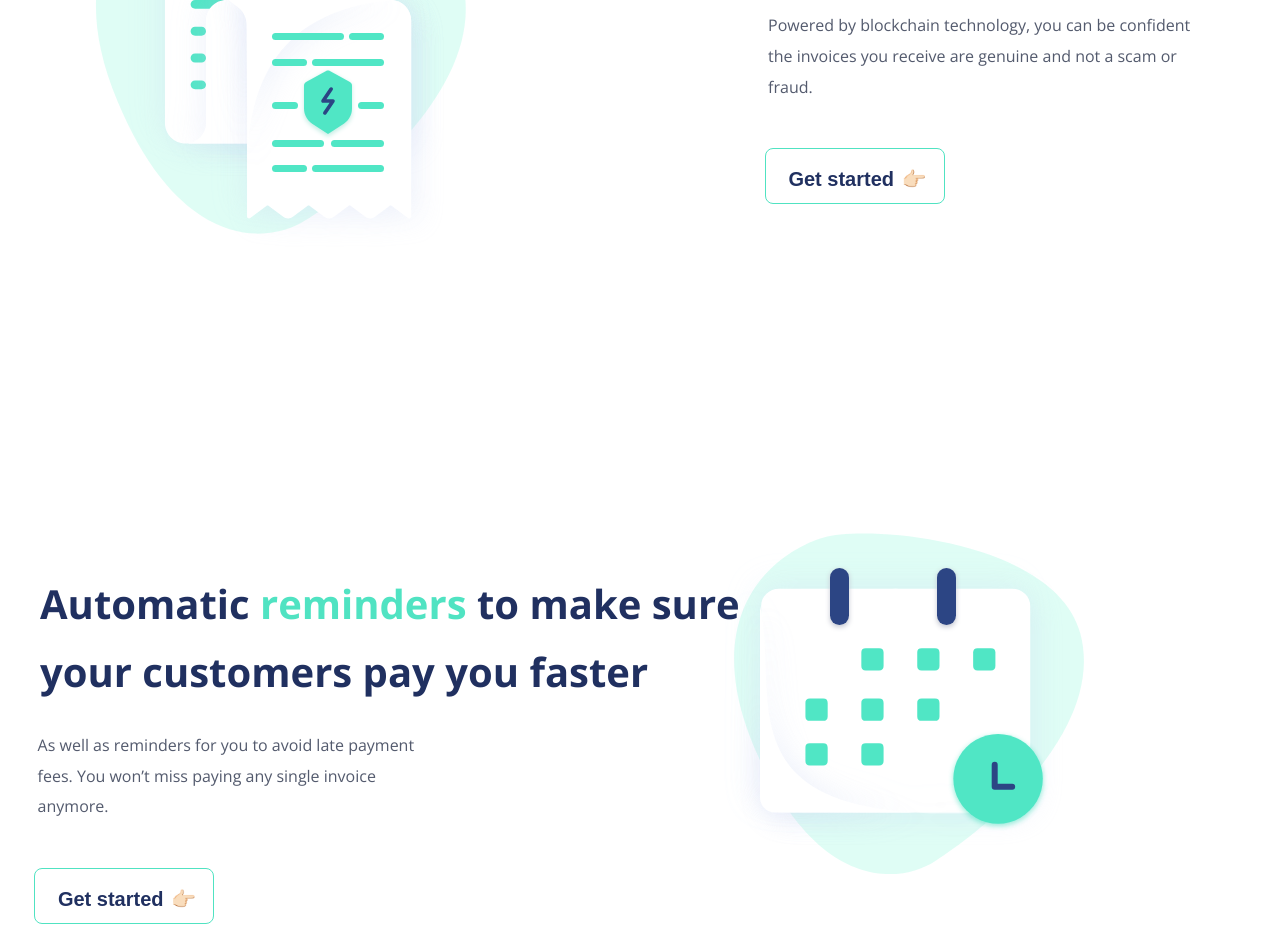
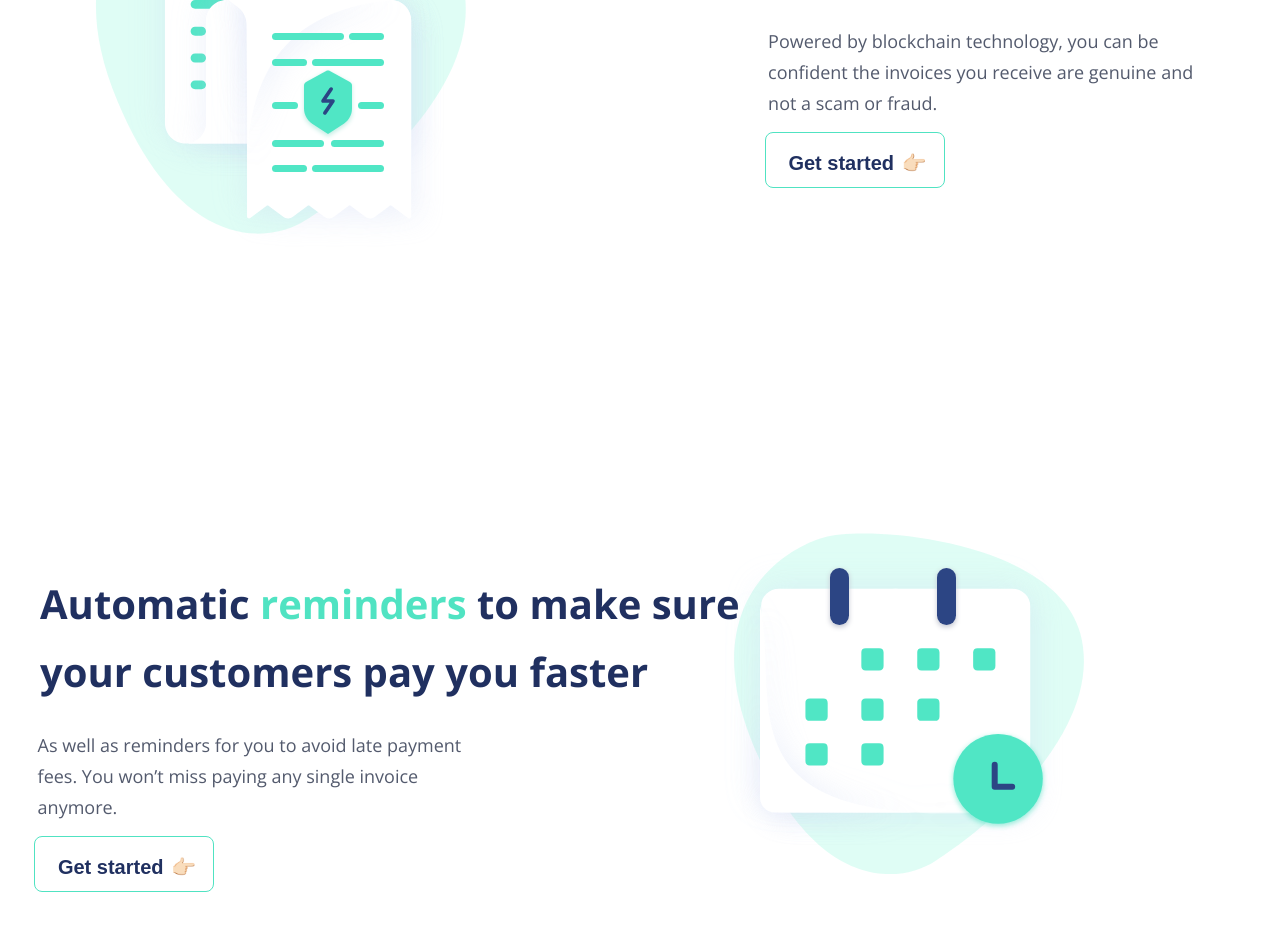
Before and after one commit to Lianakeys/LucaWebsite, a React (Create React App) app in the folder luca-website/: page / in a window 1280 px wide. Shown: the part 3340-4292 px from the top of the page. Built offline with nearby package versions, Linux system fonts and the light colour scheme.

Commit message:
changed font size for all sections

```diff
--- a/luca-website/src/components/cssComponents/invoice.css
+++ b/luca-website/src/components/cssComponents/invoice.css
@@ -51,6 +51,7 @@
 
 .invoice-notes {
     /* height: 20vh;   */
+    font-size: 18px;
     height: 80px;
     padding: 2px;
     width: 70%;
@@ -58,6 +59,23 @@
     color: rgba(35, 44, 68, 0.78);
     /* background-color: blue; */
     margin-left: 1.6rem;
-    margin-top: -4rem;
+    margin-top: -3rem;
     line-height: 31px;
   }
+
+
+  .invoice-button {
+    height: 56px;
+    width: 180px;
+    background-color: white;
+    color: #203060;
+    /* display: flex;
+    justify-content: center; */
+    margin-left: 1.5rem;
+    margin-top: 1.5rem;
+    border-radius: 8px;
+    /* text-align: center; */
+    box-shadow: none;
+    border: solid #50E3C2 1px;
+    /* padding-bottom: 10px; */
+}
--- a/luca-website/src/components/cssComponents/magic.css
+++ b/luca-website/src/components/cssComponents/magic.css
@@ -1,4 +1,5 @@
 .magic-notes {
+    font-size: 18px;
     height: 80px;
     padding: 2px;
     width: 70%;
--- a/luca-website/src/components/cssComponents/reminders.css
+++ b/luca-website/src/components/cssComponents/reminders.css
@@ -28,3 +28,33 @@
     align-items: center;
    */
   }
+
+  .reminders-notes {
+    /* height: 20vh;   */
+    font-size: 18px;
+    height: 80px;
+    padding: 2px;
+    width: 70%;
+    text-align: left;
+    color: rgba(35, 44, 68, 0.78);
+    /* background-color: blue; */
+    margin-left: 1.6rem;
+    margin-top: 0rem;
+    line-height: 31px;
+  }
+
+  .reminders-button {
+    height: 56px;
+    width: 180px;
+    background-color: white;
+    color: #203060;
+    /* display: flex;
+    justify-content: center; */
+    margin-left: 1.5rem;
+    margin-top: 1.5rem;
+    border-radius: 8px;
+    /* text-align: center; */
+    box-shadow: none;
+    border: solid #50E3C2 1px;
+    /* padding-bottom: 10px; */
+}
--- a/luca-website/src/components/invoice.js
+++ b/luca-website/src/components/invoice.js
@@ -23,7 +23,7 @@ class Invoice extends React.Component {
             <div className="invoice-notes">
               Powered by blockchain technology, you can be confident the invoices you receive are genuine and not a scam or fraud.
             </div>
-                <button className="savetime-button">
+                <button className="invoice-button">
                   <h2 id="get-1">Get started <span role="img" className="finger-pointer" aria-label="finger">👉🏻</span></h2>
                 </button>
 
--- a/luca-website/src/components/reminders.js
+++ b/luca-website/src/components/reminders.js
@@ -14,10 +14,10 @@ class Reminder extends React.Component {
             <h6 className="reminders-section-title">
             Automatic <span className="time">reminders</span> to make sure your customers pay you faster
             </h6>
-            <div className="home-notes">
+            <div className="reminders-notes">
             As well as reminders for you to avoid late payment fees. You won’t miss paying any single invoice anymore.
             </div>
-               <button className="savetime-button">
+               <button className="reminders-button">
                   <h2 id="get-1">Get started <span role="img" className="finger-pointer" aria-label="finger">👉🏻</span></h2>
                 </button>
           </div>
```
